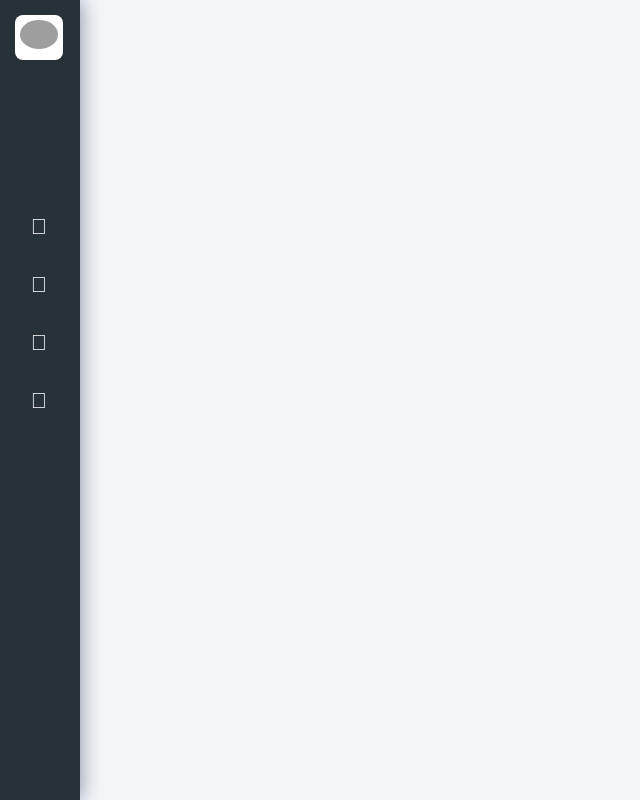
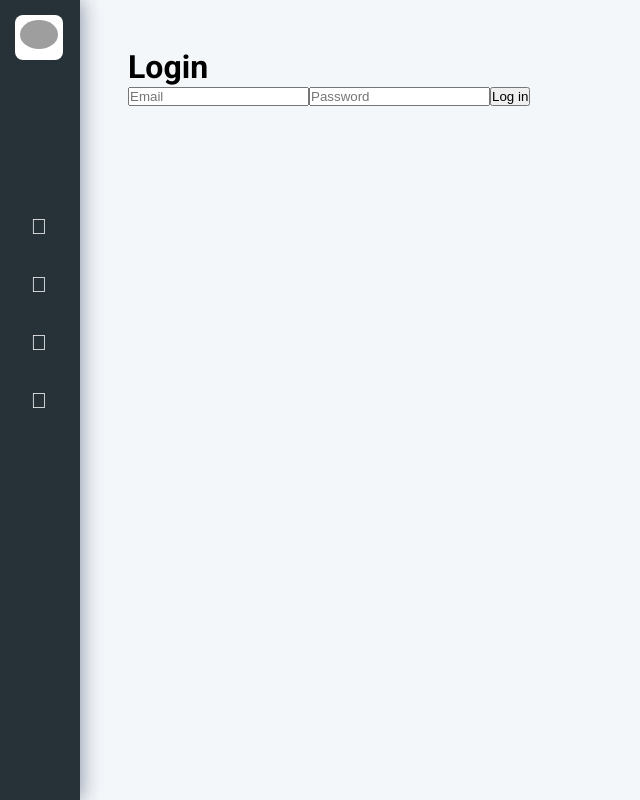
Before and after one commit to brianA1998/project-final-programming-web, an Angular app: page /login in a window 1280 px wide. Before the commit this address led to /. Shown: the whole page, without its empty margins (0-640 px from the left). Built offline with nearby package versions, Linux system fonts and the light colour scheme; grey boxes are pictures that could not be loaded.

Commit message:
Campo de usuario y contraseña

```diff
--- a/src/app/app-routing.module.ts
+++ b/src/app/app-routing.module.ts
@@ -6,9 +6,10 @@ import { MyProjectsComponent } from './my-projects/my-projects.component';
 import { MyStoriesComponent } from './my-stories/my-stories.component';
 import { SettingsComponent } from './settings/settings.component';
 import { TasksComponent } from './tasks/tasks.component';
+import { LoginComponent } from './login/login.component'
 
 const routes: Routes = [
-  {path: '', redirectTo: 'dashboard', pathMatch: 'full'},
+  {path: '', redirectTo: 'login', pathMatch: 'full'},
   {path: 'dashboard', component: DashboardComponent},
   {path: 'my-projects', component: MyProjectsComponent},
   {path: 'my-projects/:id', component: EpicsComponent},
@@ -16,6 +17,7 @@ const routes: Routes = [
   {path: 'my-projects/:projectId/:epicId/:id', component: TasksComponent},
   {path: 'my-stories', component: MyStoriesComponent},
   {path: 'settings', component: SettingsComponent},
+  {path: 'login', component: LoginComponent},
 ];
 
 @NgModule({
--- a/src/app/app.module.ts
+++ b/src/app/app.module.ts
@@ -13,6 +13,7 @@ import { SettingsComponent } from './settings/settings.component';
 import { MyProjectsComponent } from './my-projects/my-projects.component';
 import { EpicsComponent } from './epics/epics.component';
 import { TasksComponent } from './tasks/tasks.component';
+import { LoginComponent } from './login/login.component';
 
 @NgModule({
   declarations: [
@@ -24,7 +25,8 @@ import { TasksComponent } from './tasks/tasks.component';
     SettingsComponent,
     MyProjectsComponent,
     EpicsComponent,
-    TasksComponent
+    TasksComponent,
+    LoginComponent
   ],
   imports: [
     BrowserModule,
--- /dev/null
+++ b/src/app/login/login.component.html
@@ -0,0 +1,12 @@
+<div class="login">
+    <form class="login-form" method="post">
+        <h1>Login</h1>
+
+        <input type="email" name="email" placeholder="Email" required="required" />
+        <input type="password" name="password" placeholder="Password" required="required" />
+        <button type="submit" (click)="login()">Log in</button>
+
+    </form>
+
+
+</div>
--- /dev/null
+++ b/src/app/login/login.component.ts
@@ -0,0 +1,24 @@
+import { Component, OnInit } from '@angular/core';
+
+
+@Component({
+  selector: 'app-login',
+  templateUrl: './login.component.html',
+  styleUrls: ['./login.component.css']
+})
+export class LoginComponent implements OnInit {
+
+  email:  string = "";
+  password:  string = "";
+
+  constructor() { }
+
+  ngOnInit(): void {
+  }
+
+  login() {
+    console.log(this.email);
+    console.log(this.password);
+  }
+
+}
```
Also changed, not shown: src/app/login/login.component.css (added).
